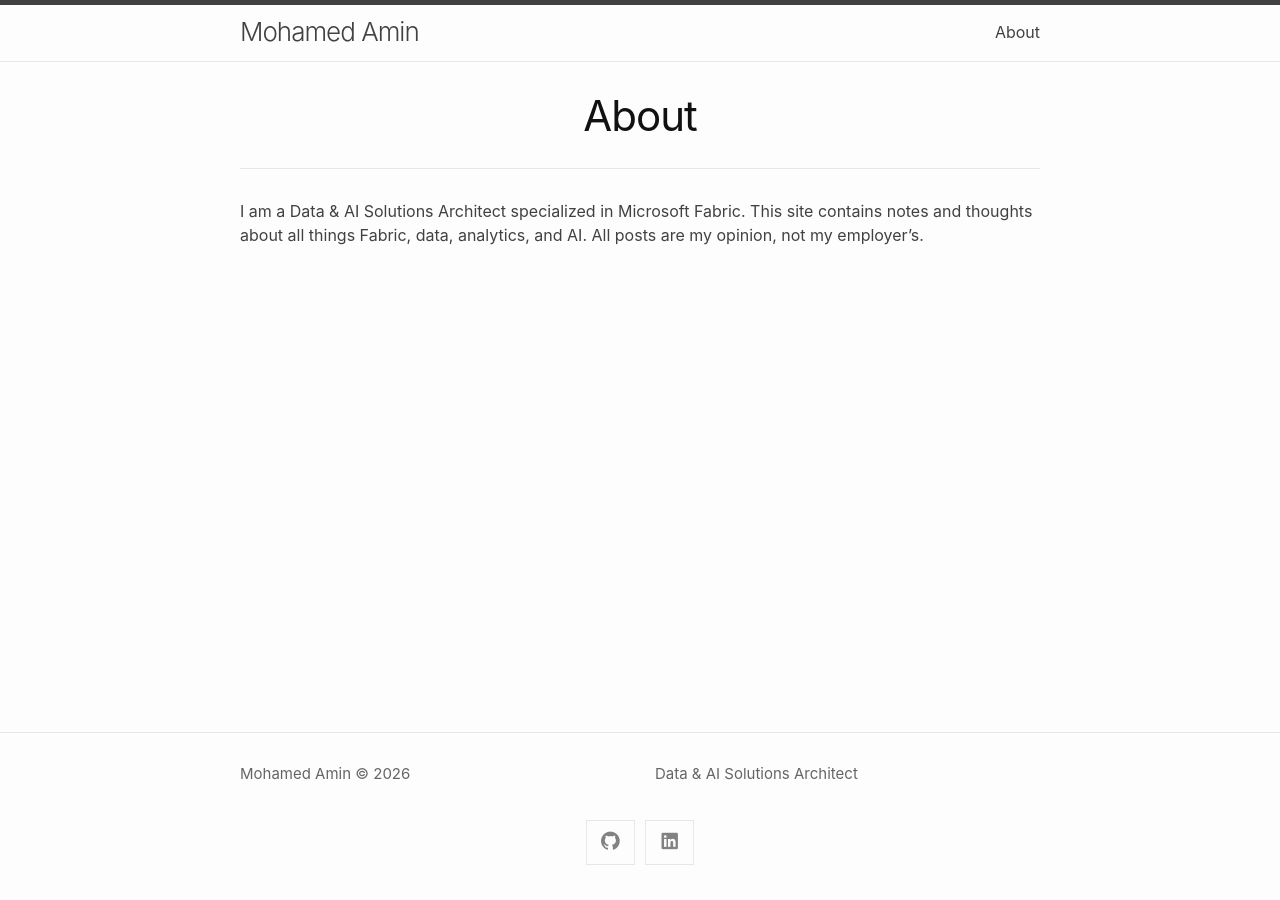
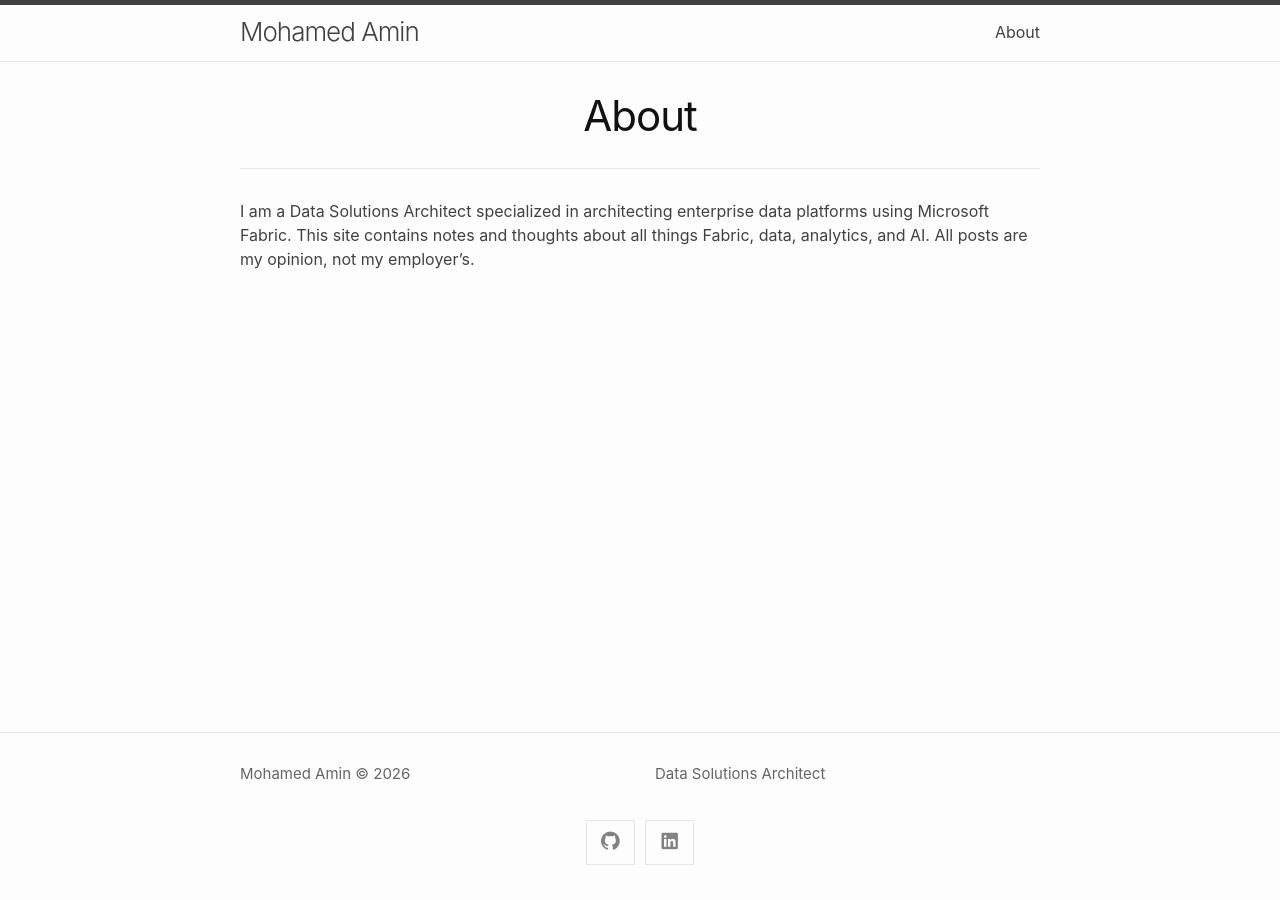
Before and after one commit to amindottech/amindottech.github.io, a Jekyll site: the page built from about.md, in a window 1280 px wide. Built offline with Jekyll 4.4.1, drawn with Linux system fonts in a browser that asks for light colours; nearby versions of some CDN libraries.

Commit message:
changed about

```diff
--- a/_config.yml
+++ b/_config.yml
@@ -3,7 +3,7 @@ author:
   name: Mohamed Amin © 2026
 
 description: >
-  Data & AI Solutions Architect
+  Data Solutions Architect
 
 theme: minima
 
--- a/about.md
+++ b/about.md
@@ -4,4 +4,4 @@ title: About
 permalink: /about/
 ---
 
-I am a Data & AI Solutions Architect specialized in Microsoft Fabric. This site contains notes and thoughts about all things Fabric, data, analytics, and AI. All posts are my opinion, not my employer's.
+I am a Data Solutions Architect specialized in architecting enterprise data platforms using Microsoft Fabric. This site contains notes and thoughts about all things Fabric, data, analytics, and AI. All posts are my opinion, not my employer's.
```
